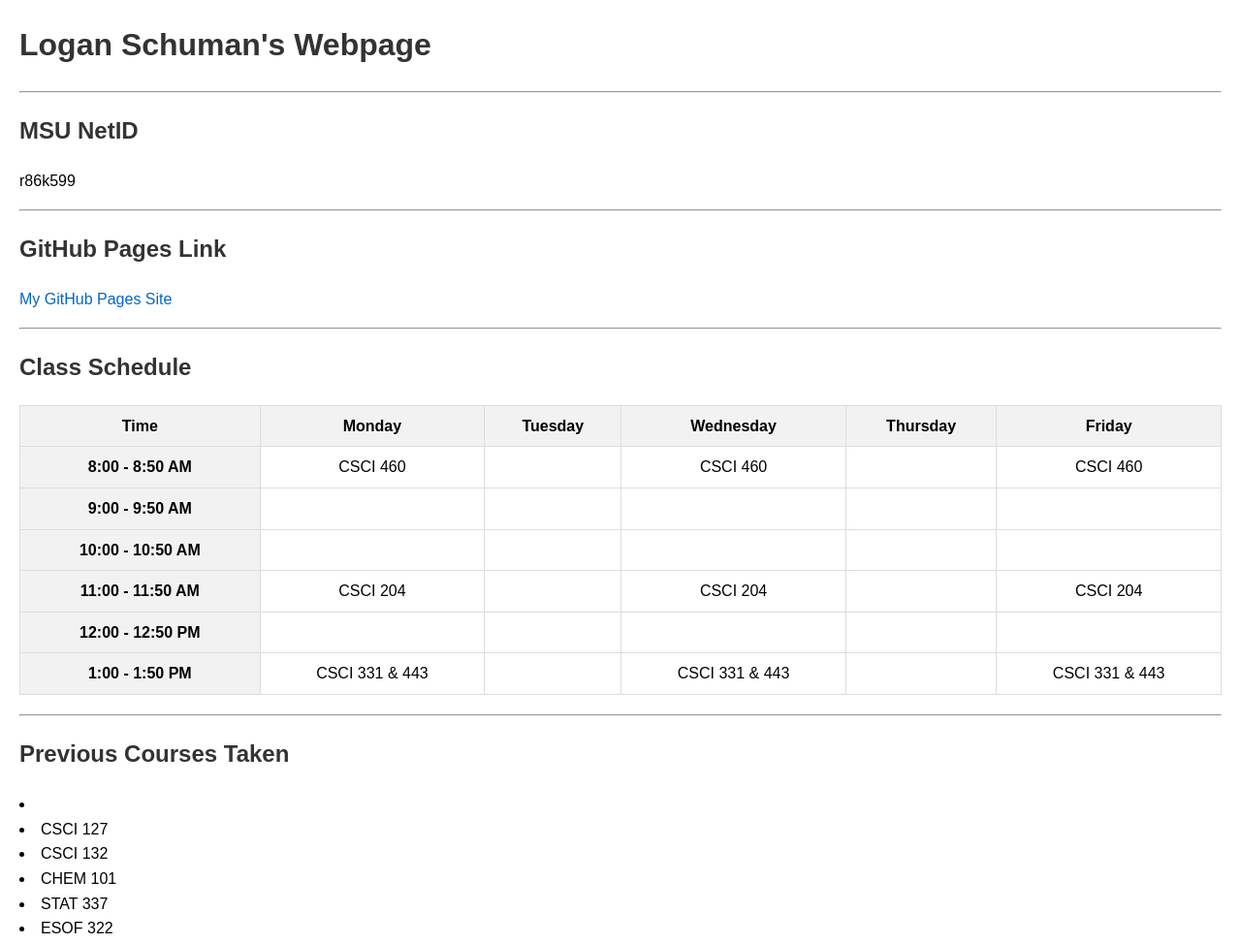
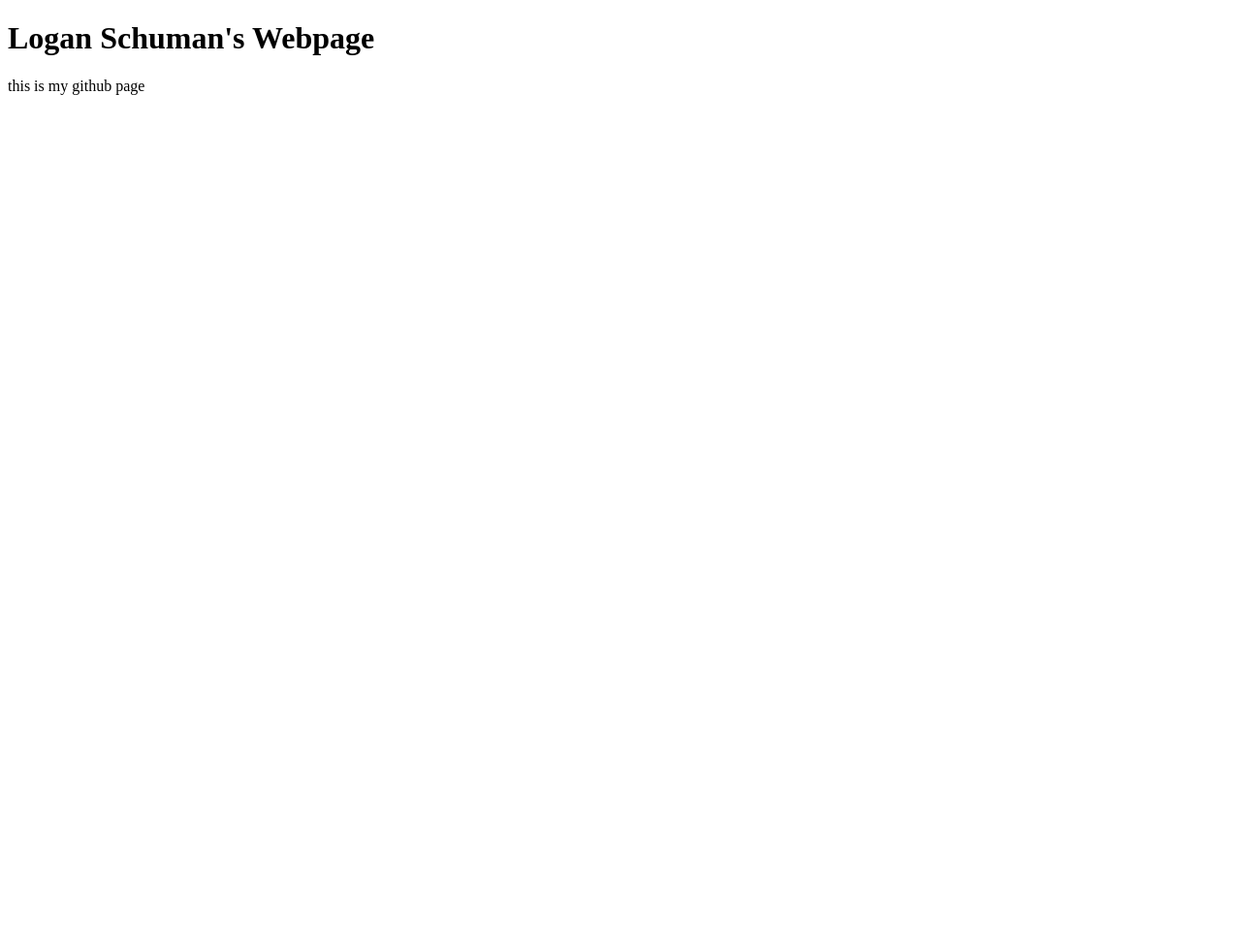
Before and after one commit to LoganSchuman/LoganSchuman.github.io, a plain HTML site: page index.html in a window 1280 px wide. Shown: the whole page at 97% size. After the commit the page ends 800 px from the top, so only its background shows below. Drawn offline with Linux system fonts and the light colour scheme.

Commit message:
moved content to course server

```diff
--- a/index.html
+++ b/index.html
@@ -4,135 +4,9 @@
     <meta charset="UTF-8">
     <meta name="viewport" content="width=device-width, initial-scale=1.0">
     <title>Student Information</title>
-    <style>
-        body {
-            font-family: sans-serif;
-            line-height: 1.6;
-            margin: 20px;
-        }
-        h1, h2 {
-            color: #333;
-        }
-        table {
-            width: 100%;
-            border-collapse: collapse;
-            margin-bottom: 20px;
-        }
-        th, td {
-            border: 1px solid #ddd;
-            padding: 8px;
-            text-align: center;
-        }
-        th {
-            background-color: #f2f2f2;
-        }
-        .time-header {
-            background-color: #f2f2f2;
-            font-weight: bold;
-        }
-        ul {
-            list-style-type: disc;
-            padding-left: 20px;
-        }
-        a {
-            color: #0066cc;
-            text-decoration: none;
-        }
-        a:hover {
-            text-decoration: underline;
-        }
-    </style>
 </head>
 <body>
-
     <h1>Logan Schuman's Webpage</h1>
-
-    <hr>
-
-    <h2>MSU NetID</h2>
-    <p>r86k599</p>
-
-    <hr>
-
-    <h2>GitHub Pages Link</h2>
-    <p><a href="https://username.github.io/" target="_blank">My GitHub Pages Site</a></p>
-
-    <hr>
-
-    <h2>Class Schedule</h2>
-    <table>
-        <thead>
-            <tr>
-                <th>Time</th>
-                <th>Monday</th>
-                <th>Tuesday</th>
-                <th>Wednesday</th>
-                <th>Thursday</th>
-                <th>Friday</th>
-            </tr>
-        </thead>
-        <tbody>
-            <tr>
-                <td class="time-header">8:00 - 8:50 AM</td>
-                <td>CSCI 460</td>
-                <td></td>
-                <td>CSCI 460</td>
-                <td></td>
-                <td>CSCI 460</td>
-            </tr>
-            <tr>
-                <td class="time-header">9:00 - 9:50 AM</td>
-                <td></td>
-                <td></td>
-                <td></td>
-                <td></td>
-                <td></td>
-            </tr>
-            <tr>
-                <td class="time-header">10:00 - 10:50 AM</td>
-                <td></td>
-                <td></td>
-                <td></td>
-                <td></td>
-                <td></td>
-            </tr>
-            <tr>
-                <td class="time-header">11:00 - 11:50 AM</td>
-                <td>CSCI 204</td>
-                <td></td>
-                <td>CSCI 204</td>
-                <td></td>
-                <td>CSCI 204</td>
-            </tr>
-             <tr>
-                <td class="time-header">12:00 - 12:50 PM</td>
-                <td></td>
-                <td></td>
-                <td></td>
-                <td></td>
-                <td></td>
-            </tr>
-            <tr>
-                <td class="time-header">1:00 - 1:50 PM</td>
-                <td>CSCI 331 & 443</td>
-                <td></td>
-                <td>CSCI 331 & 443</td>
-                <td></td>
-                <td>CSCI 331 & 443</td>
-            </tr>
-        </tbody>
-    </table>
-
-    <hr>
-
-    <h2>Previous Courses Taken</h2>
-    <li>
-        <li>CSCI 127</li>
-        <li>CSCI 132</li>
-        <li>CHEM 101</li>
-        <li>STAT 337</li>
-        <li>ESOF 322</li>
-    </li>
-
+    <p>this is my github page</p>
 </body>
 </html>
```
